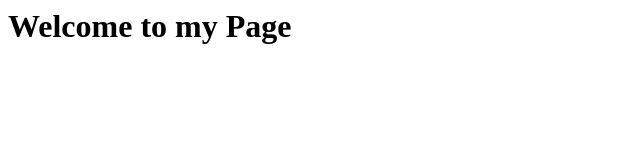
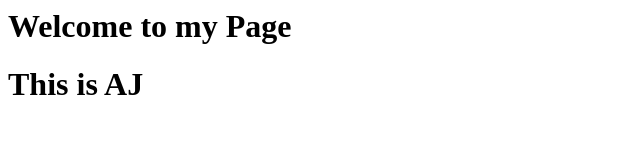
Before and after one commit to AbhishekJunghare/repogit, a plain HTML site: page index.html in a window 1280 px wide. Shown: the whole page, without its empty margins (0-640 px from the left). Drawn offline with Linux system fonts and the light colour scheme.

Commit message:
changed indexhtml

```diff
--- a/index.html
+++ b/index.html
@@ -6,6 +6,7 @@
 <body>
 
 <h1>Welcome to my Page</h1>
+<h1>This is AJ</h1>
 
 </body>
 <script src="script.js"></script>
```
